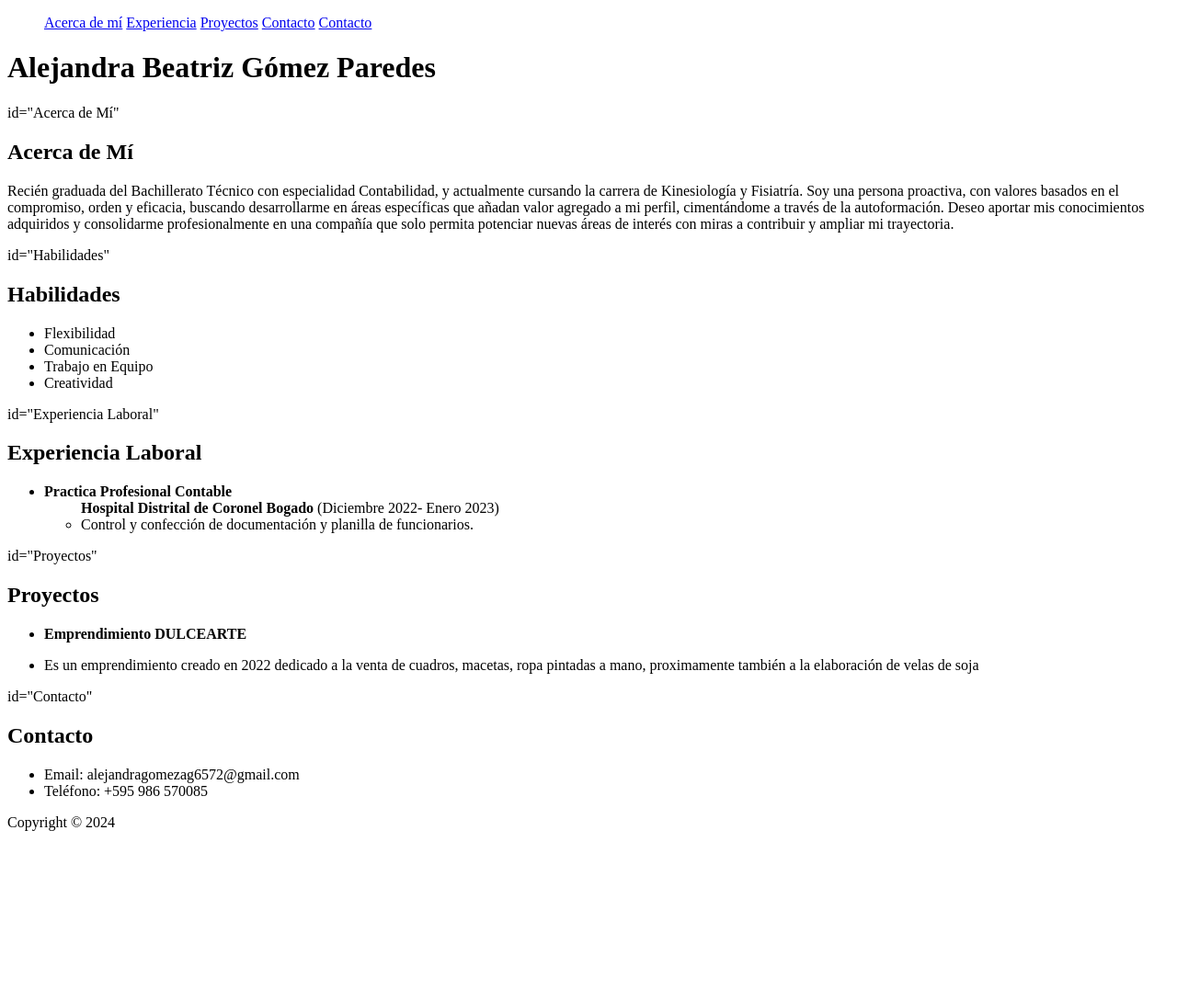
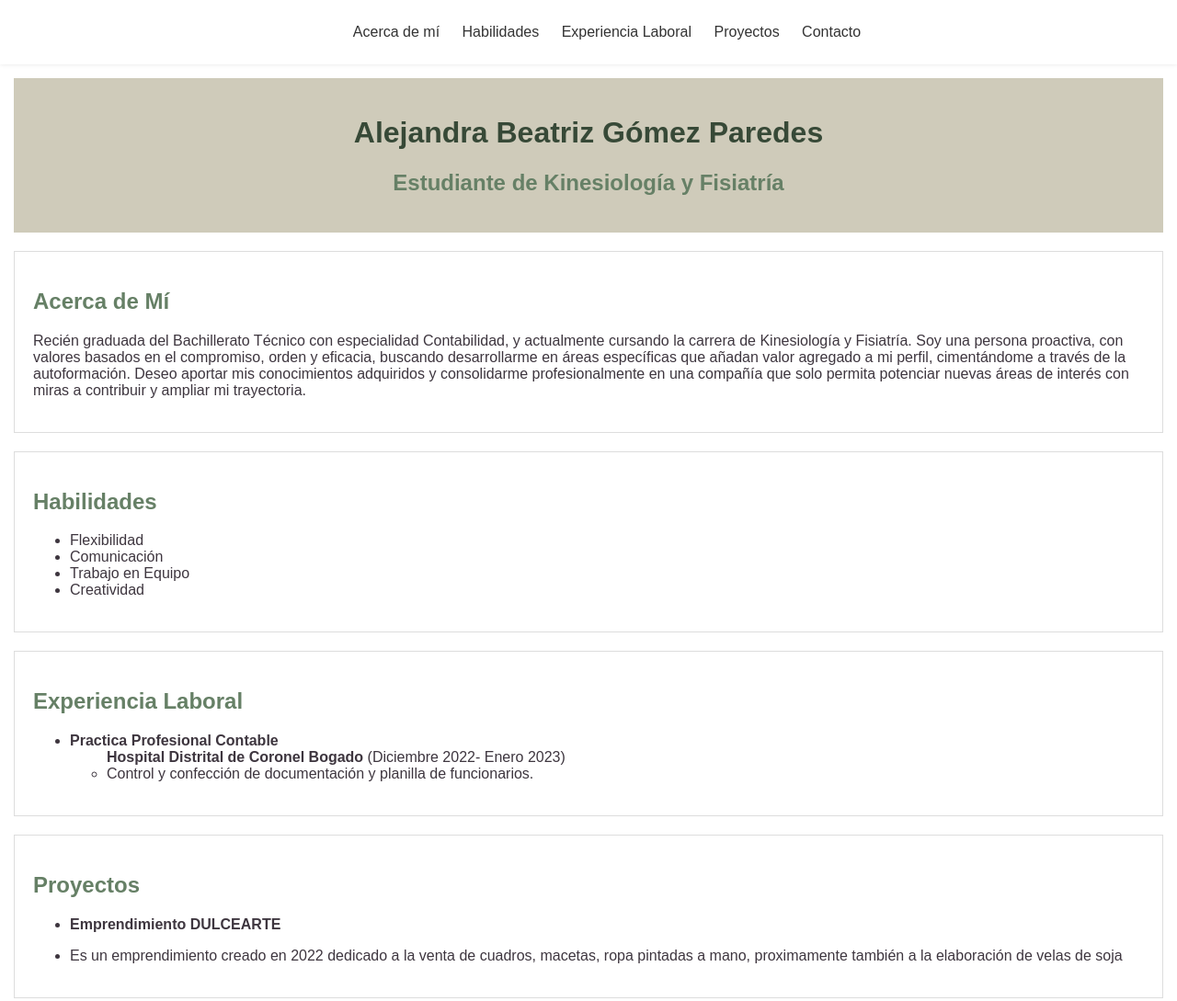
Before and after one commit to aleeg28/MiPortafolio, a plain HTML site: page index.html in a window 1280 px wide. Shown: the top 1089 px of the page at 92% size. Before the commit the page ends 920 px from the top, so only its background shows below. Drawn offline with Linux system fonts and the light colour scheme.

Commit message:
Incorporación de css

```diff
--- a/index.html
+++ b/index.html
@@ -3,29 +3,31 @@
 
     <head>
         <title> Mi Portafolio Personal </title>
+        <link rel="stylesheet" href="./style.css" />
     </head>
 
     <body>
         <header>
             <nav>
                 <ul>
-                    <a href="#Acerca-de-Mí">Acerca de mí</a>
-                    <a href="#Habilidades">Experiencia</a>
-                    <a href="#Experiencia-Laboral">Proyectos</a>
-                    <a href="#Proyectos">Contacto</a>
-                    <a href="#Contacto">Contacto</a>
+                    <a class="menu-item" href="#Acerca-de-Mí">Acerca de mí</a>
+                    <a class="menu-item" href="#Habilidades">Habilidades</a>
+                    <a class="menu-item" href="#Experiencia-Laboral">Experiencia Laboral</a>
+                    <a class="menu-item" href="#Proyectos">Proyectos</a>
+                    <a class="menu-item" href="#Contacto">Contacto</a>
                 </ul>
             </nav>
            <h1>Alejandra Beatriz Gómez Paredes</h1>
+           <h2>Estudiante de Kinesiología y Fisiatría</h2>
         </header>
         <main>
-            <section> id="Acerca de Mí"
+            <section id="Acerca de Mí">
                 <h2> Acerca de Mí </h2>
                 <p>
                     Recién graduada del Bachillerato Técnico con especialidad Contabilidad, y actualmente cursando la carrera de Kinesiología y Fisiatría. Soy una persona proactiva, con valores basados en el compromiso, orden y eficacia, buscando desarrollarme en áreas específicas que añadan valor agregado a mi perfil, cimentándome a través de la autoformación. Deseo aportar mis conocimientos adquiridos y consolidarme profesionalmente en una compañía que solo permita potenciar nuevas áreas de interés con miras a contribuir y ampliar mi trayectoria.
                 </p>
             </section>
-            <section> id="Habilidades"
+            <section id="Habilidades">
                 <h2> Habilidades </h2>
                 <ul>
                  <li>Flexibilidad</li>
@@ -34,7 +36,7 @@
                  <li>Creatividad</li>
                 </ul>
             </section>
-            <section> id="Experiencia Laboral"
+            <section id="Experiencia Laboral">
                 <h2> Experiencia Laboral </h2>
                 <ul>
                   <li>
@@ -47,7 +49,7 @@
                 </ul>
                   </li>
             </section>
-            <section> id="Proyectos"
+            <section id="Proyectos">
                 <h2> Proyectos</h2>
                 <ul>
                     <li>
@@ -58,7 +60,7 @@
                      </li>
                 </ul>
             </section>
-            <section> id="Contacto"
+            <section id="Contacto">
                 <h2> Contacto </h2>
                 <ul>
                     <li> Email: alejandragomezag6572@gmail.com </li>
@@ -66,8 +68,8 @@
                 </ul>
             </section>
         </main>
+      <footer>
+        <p> Copyright &copy; 2024 </p>
+      </footer>
     </body>
-    <footer>
-        <p> Copyright &copy; 2024 </p>
-    </footer>
 </html>
--- /dev/null
+++ b/style.css
@@ -0,0 +1,48 @@
+  h1 {
+    color: rgb(55, 73, 55);
+  }
+  h2 {
+    color: rgb(102, 128, 102);
+  }
+
+  body {
+    font-family: Arial, Helvetica, sans-serif;
+    margin: 15px;
+    color: #3e363f;
+    padding-top: 70px;
+  }
+
+  nav {
+    position: fixed;
+    top: 0;
+    left: 0;
+    width: 100%;
+    background-color: #fff;
+    box-shadow: 0 0 5px rgba(0, 0, 0, 0.1);
+  }
+
+  .menu-item {
+    text-decoration: none;
+    color: #333;
+    padding: 10px;
+    display: inline-block;
+  }
+
+  .menu-item:hover {
+    background-color: #ddd;
+    transition: all 1.0s ease-in-out;
+  }
+
+  header {
+    background-color: #cfcbba;
+    color: #fff;
+    text-align: center;
+    padding: 20px;
+    margin-bottom: 20px;
+  }
+
+  section {
+    padding: 20px;
+    border: 1px solid #ddd;
+    margin-bottom: 20px;
+  }
```
